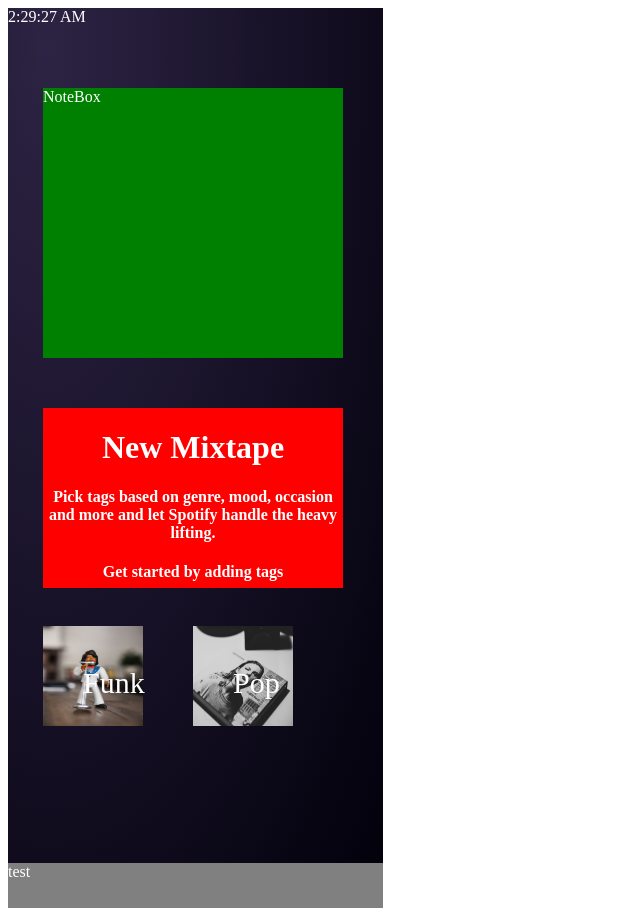
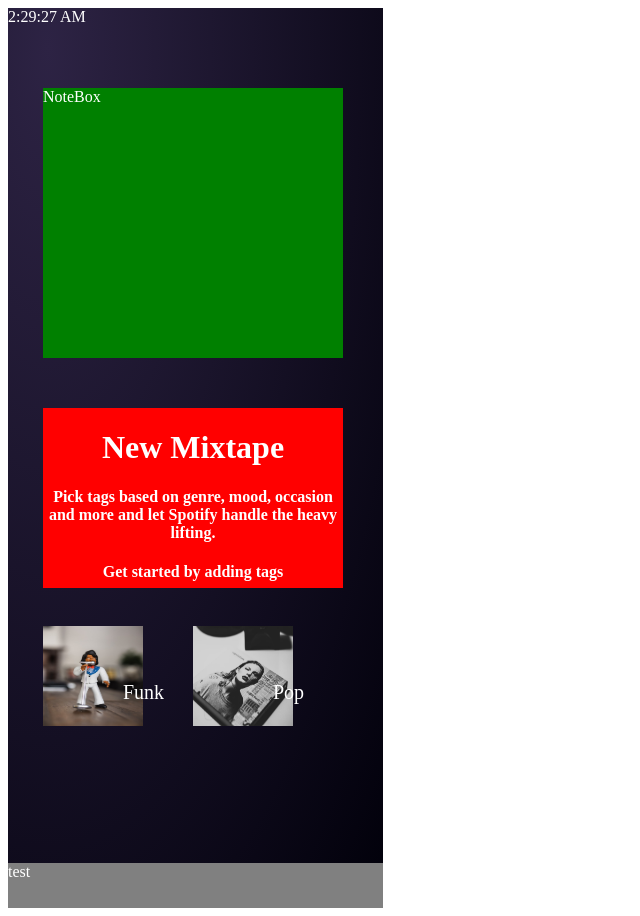
Before and after one commit to bitterhippo/spotifymixtape, a React (Create React App) app: page /Newtapes in a window 1280 px wide. Shown: the whole page, without its empty margins (0-640 px from the left). Built offline with nearby package versions, Linux system fonts and the light colour scheme.

Commit message:
Tags Clean Up

```diff
--- a/src/Components/SelectTags.js
+++ b/src/Components/SelectTags.js
@@ -23,7 +23,6 @@ class SelectTags extends React.Component {
   }
 
   getElement(e) {
-    console.log(e.target.dataset.value)
     if (this.state.selected.includes(e.target.dataset.value)) {
       this.setState({
         selected: [...this.state.selected.filter(x => x !== e.target.dataset.value)]
@@ -39,25 +38,25 @@ class SelectTags extends React.Component {
   render() {
     //Current Test Block
 
+    const boxNames = ['Genre', 'Mood', 'Occasion', 'Activity'];
+
     return (
       <div>
         <div id='viewscreen'>
           <StatusBar />
           <Footer />
-          <h3>Tags : {this.state.selected.join('  ')}</h3>
+          <h3>Tags : </h3>
+          <div style={{flexDirection: 'row'}}>
+            <div>{this.state.selected < 1 ? null : this.state.selected.map(((x, y) => <div key={y}>{x}</div>
+            ))}</div>
+          </div>
           <div id="selector-box">
-            <div data-value='Genre' onClick={this.handleClick}>
-              {this.state.data === 'Genre' ? <u>{`Genre`}</u> : `Genre`}
-            </div>
-            <div data-value="Mood" onClick={this.handleClick}>
-              {this.state.data === 'Mood' ? <u>{`Mood`}</u> : `Mood`}
-            </div>
-            <div data-value="Occasion" onClick={this.handleClick}>
-              {this.state.data === 'Occasion' ? <u>{`Occasion`}</u> : `Occasion`}
-            </div>
-            <div data-value="Activity" onClick={this.handleClick}>
-              {this.state.data === 'Activity' ? <u>{`Activity`}</u> : `Activity`}
-            </div>
+            {boxNames.map((x, y) => <div
+              data-value={x}
+              onClick={this.handleClick}
+              key={y}>
+              {this.state.data === `${x}` ? <u>{`${x}`}</u> : `${x}`}
+            </div>)}
           </div>
           {/* This is the programatic rendering box
 
@@ -67,7 +66,7 @@ class SelectTags extends React.Component {
           */}
           <div id="selector-container">
             {DB[this.state.data].map((current, int) => <div key={int}>
-              <TextPic dataset={current.name} onClick={this.getElement} props={[`${current.img}`,`${current.name}`]} />
+              <TextPic dataset={current.name} onClick={this.getElement} props={[`${current.img}`, `${current.name}`]} />
             </div>)}
           </div>
           <div id="track-Counter">
--- a/src/Subcomponents/NewMixTape.js
+++ b/src/Subcomponents/NewMixTape.js
@@ -1,8 +1,5 @@
 import React from 'react';
 import '../App.css';
-
-import { BrowserRouter as Link, Router, Switch, Route } from 'react-router-dom';
-
 
 
 
@@ -12,9 +9,6 @@ function NewMixTapes() {
     <div id='newmixtapes'>
       <h1>Your Mixtape</h1>
       <h3>You bring the magic, we'll do the heavy lifting.</h3>
-      <Link to="/genre">
-        lol
-      </Link>
     </div>
   )
 }
--- a/src/Subcomponents/SongBox.js
+++ b/src/Subcomponents/SongBox.js
@@ -8,7 +8,7 @@ const SongBox = props => {
   return (
     <div style={styles.row}>
       <div>
-        <img src={props.props.img} style={styles.img}/>
+        <img alt="" src={props.props.img} style={styles.img}/>
       </div>
       <div style={styles.text}>
         <span style={styles.songName}>Song: {props.props.songName} <br></br></span>
--- a/src/Subcomponents/TextPic.js
+++ b/src/Subcomponents/TextPic.js
@@ -2,11 +2,10 @@ import React from 'react';
 import '../App.css';
 
 function TextPic(props) {
-  console.log(props)
   return (
     <div style={styles.container}>
-      <img onClick={props.onClick} data-value={props.props[1]} src={ props.props[0] } style={styles.img}/>
-      <div style={styles.text}>{ props.props[1] }</div>
+      <img alt="test" onClick={props.onClick} data-value={props.props[1]} src={props.props[0]} style={styles.img} />
+      <p style={styles.text}>{props.props[1]}</p>
     </div>
   )
 }
@@ -14,21 +13,20 @@ function TextPic(props) {
 const styles = {
   container: {
     position: "relative",
-    color: "white",
     height: 100,
     width: 100
   },
-  img : {
+  img: {
     position: "absolute",
     height: "100%",
     width: "100%",
   },
-  text : {
-    fontSize: 30,
-    top: "40%",
-    left: "40%",
+  text: {
+    fontSize: 20,
     position: "absolute",
-    color: 'white'
+    color: 'white',
+    top: "35%",
+    left: "80%"
   }
 }
 
```
Also changed, not shown: src/Subcomponents/Tagged.js (added, +15 -0 lines).
